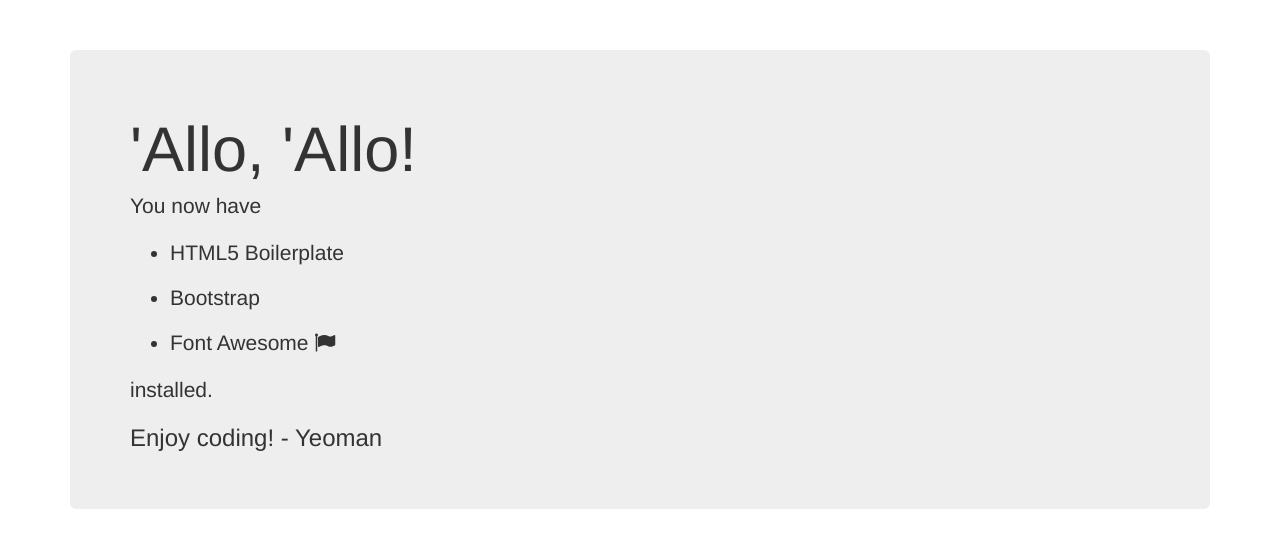
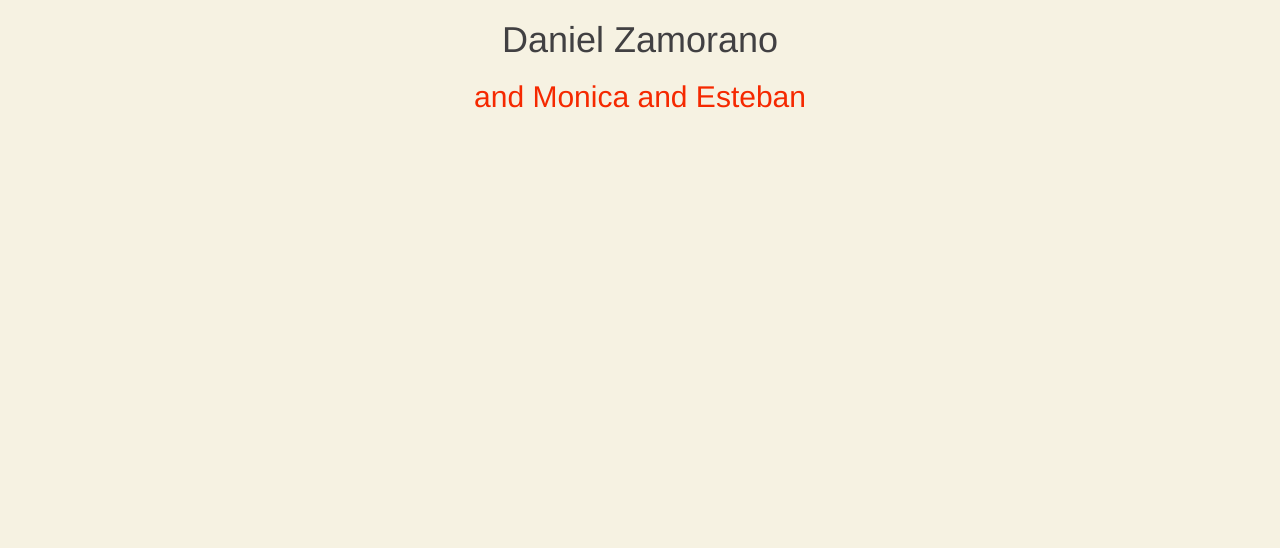
Before and after one commit to daniel-z/resume, a website: page app/index.html in a window 1280 px wide. Drawn offline with nearby package versions, Linux system fonts and the light colour scheme.

Commit message:
Initial files.

```diff
--- a/app/index.html
+++ b/app/index.html
@@ -16,17 +16,13 @@
     <!-- endbuild -->
   </head>
   <body>
+    <header ="col-md-12">
+      <h1>Daniel Zamorano</h1> <h2>and Monica and Esteban</h2>
+    </header>
     <div class="container">
-      <div class="jumbotron">
-        <h1>'Allo, 'Allo!</h1>
-        <p>You now have</p>
-        <ul>
-          <li>HTML5 Boilerplate</li>
-          <li>Bootstrap</li>
-          <li>Font Awesome <i class="fa fa-flag"></i></li>
-        </ul>
-        <p>installed.</p>
-        <h3>Enjoy coding! - Yeoman</h3>
+    <div class="row">
+      <div class="col-md-12">
+
       </div>
     </div>
 
--- a/app/styles/main.less
+++ b/app/styles/main.less
@@ -11,6 +11,24 @@
   padding: 0.2em 0;
 }
 
-.jumbotron {
-  margin: 50px auto 0 auto;
+@beige: #F6F2E2;
+@brick: #F52900;
+@gray: #A0CED0;
+@strong-gray: #414042;
+@orange: #F52F04;
+@light-bg: #E5E5D7;
+@orange: #F62E07;
+
+body {
+    background: @beige;
+    text-align: center;
+
+    header {
+        h1 {
+            color: @strong-gray;
+        }
+        h2 {
+            color: @brick;
+        }
+    }
 }
```
Also changed, not shown: app/styles/main.css, 1 other file.
